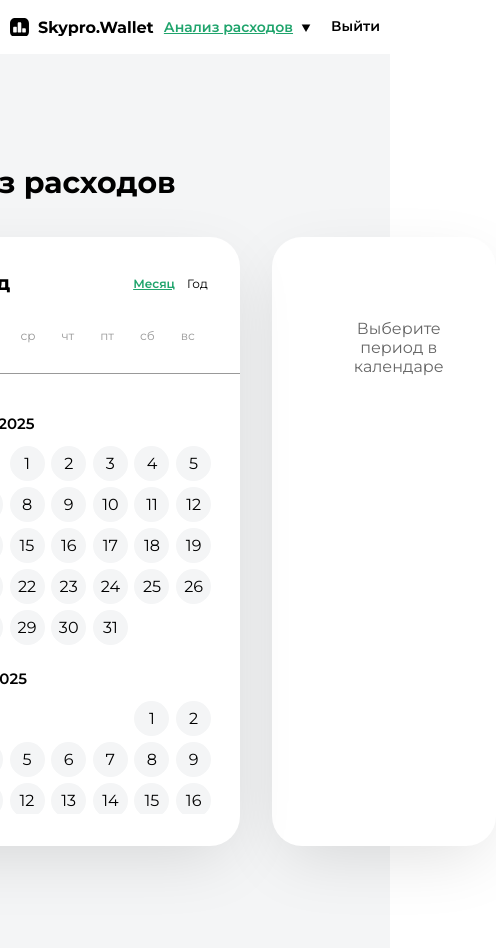
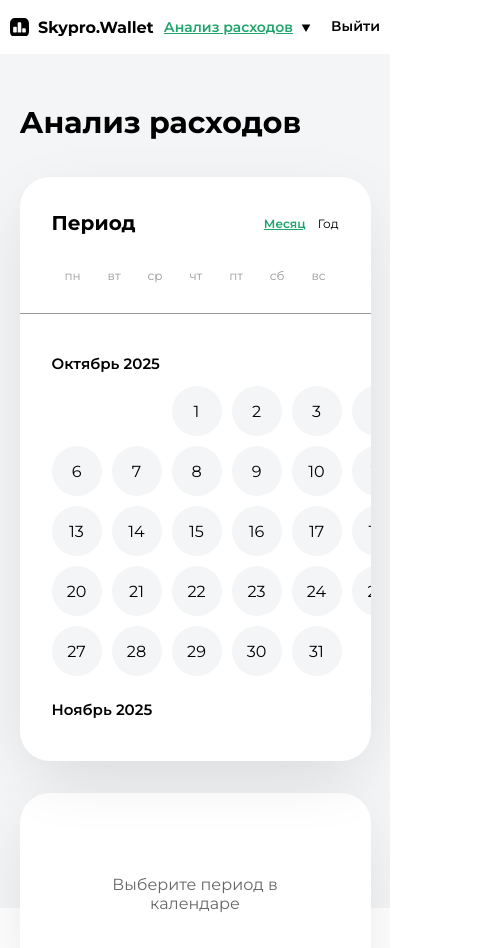
Before and after one commit to JSentience/skypro-wallet, a React (Vite) app: page /analysis in a window 390 px wide. Shown: the top 948 px of the page, 496 px wide, since content can reach past the window. Built offline with nearby package versions, Linux system fonts and the light colour scheme; sample sign-in values are in the browser's storage; what axios-retry would draw is missing.

Commit message:
реализован адаптив для планшетов на странице аналитики (ширина 550рх-1023рх)

```diff
--- a/src/Container.styled.js
+++ b/src/Container.styled.js
@@ -6,7 +6,8 @@ export const Container = styled.div`
 	display: flex;
 	height: 100vh;
 	max-width: 1440px;
-	margin: 60px auto;
+	/* margin: 60px auto; */
+	margin: 0 auto;
 	//align-items: center;
 	justify-content: center;
 `;
--- a/src/components/AnalysisLayout/AnalysisLayout.styled.js
+++ b/src/components/AnalysisLayout/AnalysisLayout.styled.js
@@ -28,4 +28,8 @@ export const AnalyticsContent = styled.div`
 		grid-template-columns: repeat(10, 1fr);
 		gap: 20px;
 	}
+	@media (max-width: 1023px) {
+		display: flex;
+		flex-direction: column;
+	}
 `;
--- a/src/components/Calendar/Calendar.styled.js
+++ b/src/components/Calendar/Calendar.styled.js
@@ -31,6 +31,10 @@ export const ScrollContainer = styled.div`
 	/* Для Firefox */
 	scrollbar-width: thin;
 	scrollbar-color: rgba(217, 217, 217, 1) transparent;
+
+	@media (max-width: 1023px) {
+		max-height: 375px;
+	}
 `;
 
 export const CalendarBlock = styled.div`
@@ -49,6 +53,9 @@ export const CalendarBlock = styled.div`
 
 	@media (max-width: 1024px) {
 		width: min-content;
+	}
+	@media (max-width: 1023px) {
+		width: auto;
 	}
 `;
 
@@ -135,6 +142,9 @@ export const Days = styled.div`
 	@media (1025px <= width <= 1439px) {
 		gap: 2px;
 	}
+	@media (max-width: 1023px) {
+		gap: 10px;
+	}
 `;
 
 export const Day = styled.div`
@@ -151,14 +161,13 @@ export const Day = styled.div`
 		background: rgba(219, 255, 233, 0.8);
 	}
 
-	@media (1025px <= width <= 1439px) {
+	@media (1023px <= width <= 1439px) {
 		width: 35px;
 		height: 35px;
 	}
-
-	@media (max-width: 1024px) {
-		width: 35px;
-		height: 35px;
+	@media (max-width: 1022px) {
+		width: 50px;
+		height: 50px;
 	}
 `;
 
--- a/src/components/Histogram/Histogram.styled.js
+++ b/src/components/Histogram/Histogram.styled.js
@@ -61,9 +61,11 @@ export const HistogramMainContent = styled.div`
 		gap: 20px;
 	}
 	@media (max-width: 1024px) {
-		gap: 20px;
 		height: 250px;
 		min-height: 250px;
+	}
+	@media (max-width: 1023px) {
+		height: 450px;
 	}
 `;
 
```
